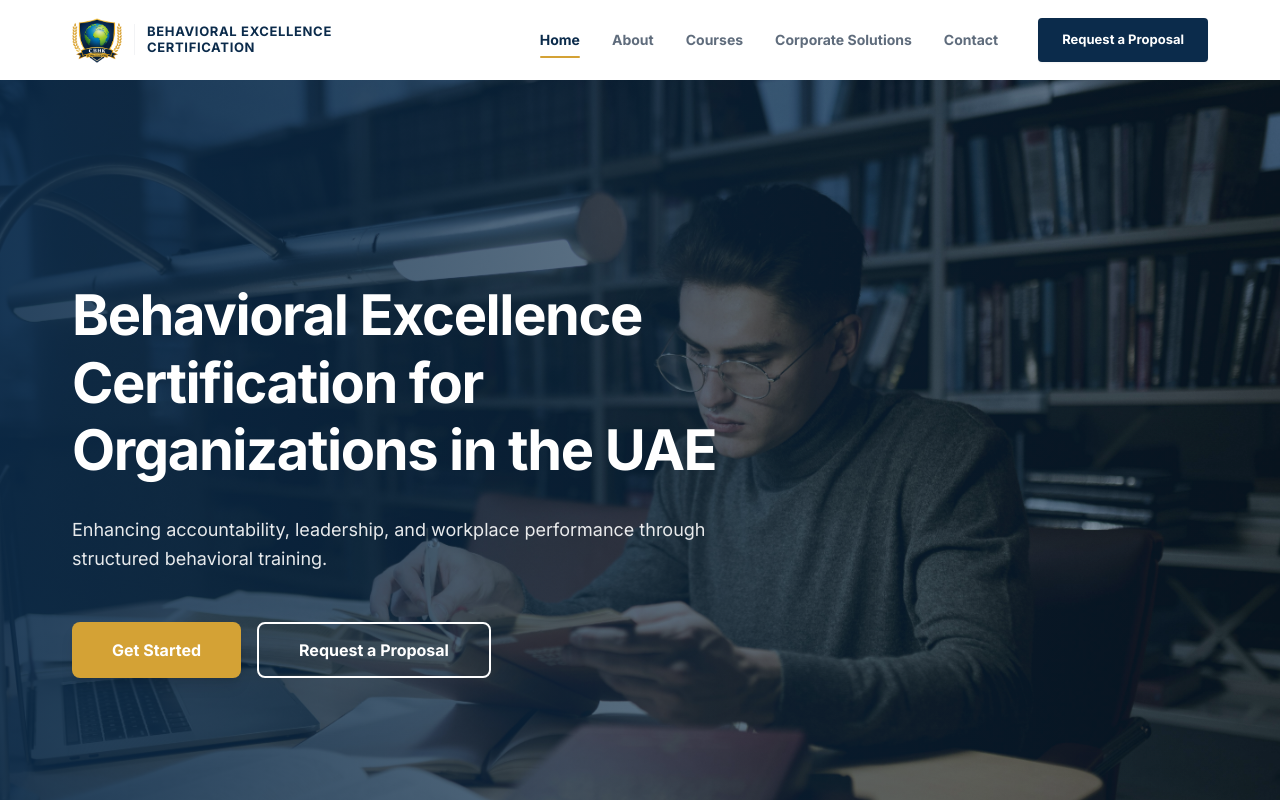
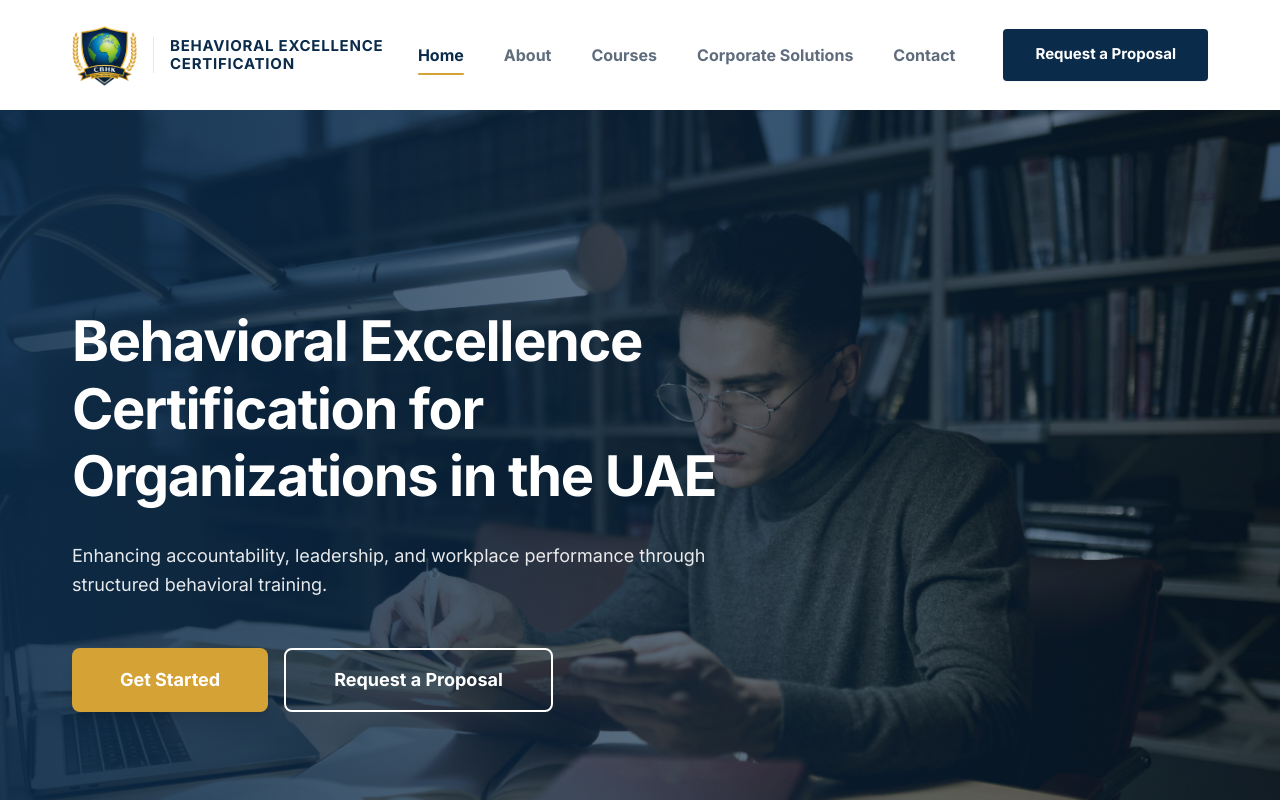
Before and after one commit to pvsameerpvs/Researchia, a Next.js app: page / in a window 1280 px wide. Shown: the top 800 px of the page. Built offline with nearby package versions, Linux system fonts and the light colour scheme.

Commit message:
fix: ui currct

```diff
--- a/src/app/courses/page.tsx
+++ b/src/app/courses/page.tsx
@@ -55,7 +55,7 @@ export default function CoursesPage() {
           <div className="flex justify-center pt-8">
             <Link
               href="/request-proposal"
-              className="group relative px-12 py-5 bg-gradient-to-b from-accent to-[#b88a3b] text-white font-bold rounded-full shadow-2xl transition-all hover:scale-105 active:scale-95 flex items-center gap-3 text-lg"
+              className="group relative px-16 py-6 bg-gradient-to-b from-accent to-[#b88a3b] text-white font-bold rounded-full shadow-2xl transition-all hover:scale-105 active:scale-95 flex items-center gap-3 text-xl"
             >
               Start your course
             </Link>
--- a/src/app/globals.css
+++ b/src/app/globals.css
@@ -32,7 +32,7 @@
     --ring: 210 74% 17%;
 
     --radius: 0.5rem;
-    --navbar-height: 80px;
+    --navbar-height: 110px;
   }
 
   .dark {
--- a/src/components/home/CTA.tsx
+++ b/src/components/home/CTA.tsx
@@ -48,7 +48,7 @@ export default function CTA() {
           <div className="pt-6 animate-in fade-in slide-in-from-bottom-12 duration-1000 delay-200">
             <Button
               asChild
-              className="bg-accent hover:bg-accent/90 text-white h-16 px-14 text-[18px] font-black rounded-full shadow-2xl transition-all hover:scale-105 active:scale-95 border-b-4 border-[#b88a3b]"
+              className="bg-accent hover:bg-accent/90 text-white h-20 px-16 text-[22px] font-black rounded-full shadow-2xl transition-all hover:scale-105 active:scale-95 border-b-4 border-[#b88a3b]"
             >
               <Link href="/contact" className="flex items-center gap-3">
                 Get in Touch With Us Today
--- a/src/components/home/Hero.tsx
+++ b/src/components/home/Hero.tsx
@@ -29,7 +29,7 @@ export default function Hero() {
           <div className="flex flex-col sm:flex-row items-center gap-4 pt-4">
             <Button
               asChild
-              className="bg-accent hover:bg-accent/90 text-white h-14 px-10 text-[16px] font-bold rounded-[8px] shadow-lg transition-all hover:scale-105 active:scale-95"
+              className="bg-accent hover:bg-accent/90 text-white h-16 px-12 text-[18px] font-bold rounded-[8px] shadow-lg transition-all hover:scale-105 active:scale-95"
             >
               <Link href="/courses">
                 Get Started
@@ -39,7 +39,7 @@ export default function Hero() {
             <Button
               asChild
               variant="outline"
-              className="bg-transparent border-2 border-white text-white hover:bg-white hover:text-primary h-14 px-10 text-[16px] font-bold rounded-[8px] transition-all"
+              className="bg-transparent border-2 border-white text-white hover:bg-white hover:text-primary h-16 px-12 text-[18px] font-bold rounded-[8px] transition-all"
             >
               <Link href="/request-proposal">
                 Request a Proposal
--- a/src/components/home/WhyChooseUs.tsx
+++ b/src/components/home/WhyChooseUs.tsx
@@ -55,7 +55,7 @@ export default function WhyChooseUs() {
               <Button
                 asChild
                 variant="link"
-                className="text-primary font-bold p-0 h-auto justify-start hover:text-accent transition-colors group-hover:translate-x-2 transition-transform inline-flex items-center gap-2"
+                className="text-primary font-bold p-0 h-auto justify-start hover:text-accent transition-colors group-hover:translate-x-2 transition-transform inline-flex items-center gap-2 text-[16px]"
               >
                 <Link href={program.href}>
                   Learn More <span>→</span>
--- a/src/components/layout/Navbar.tsx
+++ b/src/components/layout/Navbar.tsx
@@ -32,15 +32,15 @@ export default function Navbar() {
   return (
     <nav
       className={cn(
-        "sticky top-0 left-0 right-0 z-50 transition-all duration-300 h-[64px] md:h-[80px] flex items-center bg-white border-b",
+        "sticky top-0 left-0 right-0 z-50 transition-all duration-300 h-[80px] md:h-[110px] flex items-center bg-white border-b",
         isScrolled ? "shadow-md border-border" : "border-transparent"
       )}
     >
       <div className="container-max w-full">
         <div className="flex items-center justify-between">
           {/* Logo & Branding */}
-          <Link href="/" className="flex items-center gap-2 md:gap-3 transition-opacity hover:opacity-90 flex-shrink-0">
-            <div className="relative w-[35px] h-[35px] md:w-[50px] md:h-[50px]">
+          <Link href="/" className="flex items-center gap-3 md:gap-4 transition-opacity hover:opacity-90 flex-shrink-0">
+            <div className="relative w-[45px] h-[45px] md:w-[65px] md:h-[65px]">
               <Image
                 src="/logo-cbhk.png"
                 alt="CBHK Logo"
@@ -49,22 +49,22 @@ export default function Navbar() {
                 priority
               />
             </div>
-            <div className="border-l border-border/50 pl-2 md:pl-3">
-              <span className="text-[10px] md:text-[13px] font-bold text-primary leading-[1.1] md:leading-[1.2] block uppercase tracking-wider">
+            <div className="border-l border-border pl-3 md:pl-4">
+              <span className="text-[11px] md:text-[15px] font-bold text-primary leading-[1.1] md:leading-[1.2] block uppercase tracking-wider">
                 Behavioral Excellence<br className="hidden md:block" /> Certification
               </span>
             </div>
           </Link>
 
           {/* Desktop Nav Items */}
-          <div className="hidden lg:flex items-center gap-8 xl:gap-10">
-            <div className="flex items-center gap-6 xl:gap-8">
+          <div className="hidden lg:flex items-center gap-10 xl:gap-12">
+            <div className="flex items-center gap-8 xl:gap-10">
               {navItems.map((item) => (
                 <Link
                   key={item.href}
                   href={item.href}
                   className={cn(
-                    "text-[13px] xl:text-[14px] font-bold transition-all hover:text-accent relative py-2",
+                    "text-[15px] xl:text-[16px] font-bold transition-all hover:text-accent relative py-2",
                     pathname === item.href || (item.href !== "/" && pathname.startsWith(item.href))
                       ? "text-primary"
                       : "text-muted-foreground"
@@ -80,7 +80,7 @@ export default function Navbar() {
 
             <Button
               asChild
-              className="bg-primary hover:bg-primary/90 text-white rounded-[4px] px-6 h-11 text-[13px] font-bold shadow-sm transition-all active:scale-95 flex-shrink-0"
+              className="bg-primary hover:bg-primary/90 text-white rounded-[4px] px-8 h-[52px] text-[15px] font-bold shadow-sm transition-all active:scale-95 flex-shrink-0"
             >
               <Link href="/request-proposal">
                 Request a Proposal
@@ -96,7 +96,7 @@ export default function Navbar() {
               className="text-primary hover:bg-muted"
               onClick={() => setMobileMenuOpen(!mobileMenuOpen)}
             >
-              {mobileMenuOpen ? <X size={24} /> : <Menu size={24} />}
+              {mobileMenuOpen ? <X size={28} /> : <Menu size={28} />}
             </Button>
           </div>
         </div>
@@ -105,24 +105,24 @@ export default function Navbar() {
       {/* Mobile Sidebar Overlay */}
       {mobileMenuOpen && (
         <div
-          className="lg:hidden fixed inset-0 top-[64px] bg-black/50 backdrop-blur-sm z-40"
+          className="lg:hidden fixed inset-0 top-[80px] bg-black/50 backdrop-blur-sm z-40"
           onClick={() => setMobileMenuOpen(false)}
         />
       )}
 
       {/* Mobile Menu Content */}
       <div className={cn(
-        "lg:hidden fixed top-[64px] right-0 bottom-0 w-[280px] bg-white z-50 shadow-2xl transition-transform duration-300 ease-in-out p-6",
+        "lg:hidden fixed top-[80px] right-0 bottom-0 w-[300px] bg-white z-50 shadow-2xl transition-transform duration-300 ease-in-out p-8",
         mobileMenuOpen ? "translate-x-0" : "translate-x-full"
       )}>
-        <div className="flex flex-col gap-6">
+        <div className="flex flex-col gap-8">
           {navItems.map((item) => (
             <Link
               key={item.href}
               href={item.href}
               onClick={() => setMobileMenuOpen(false)}
               className={cn(
-                "text-[15px] font-bold transition-colors py-2 border-b border-border/50",
+                "text-[18px] font-bold transition-colors py-3 border-b border-border/50",
                 pathname === item.href
                   ? "text-primary"
                   : "text-muted-foreground hover:text-primary"
@@ -133,7 +133,7 @@ export default function Navbar() {
           ))}
           <Button
             asChild
-            className="bg-accent hover:bg-accent/90 text-white rounded-[4px] w-full h-14 font-bold mt-4 shadow-lg"
+            className="bg-accent hover:bg-accent/90 text-white rounded-[4px] w-full h-14 text-[16px] font-bold mt-4 shadow-lg"
           >
             <Link href="/request-proposal" onClick={() => setMobileMenuOpen(false)}>
               Request a Proposal
--- a/src/components/ui/button.tsx
+++ b/src/components/ui/button.tsx
@@ -20,9 +20,9 @@ const buttonVariants = cva(
         link: "text-primary underline-offset-4 hover:underline",
       },
       size: {
-        default: "h-10 px-4 py-2",
-        sm: "h-9 rounded-md px-3",
-        lg: "h-11 rounded-md px-8",
+        default: "h-12 px-6 py-3 text-[15px]",
+        sm: "h-9 rounded-md px-3 text-xs",
+        lg: "h-14 rounded-md px-10 text-[17px]",
         icon: "h-10 w-10",
       },
     },
```
Also changed, not shown: src/app/corporate-solutions/page.tsx (+11 -8 lines).
